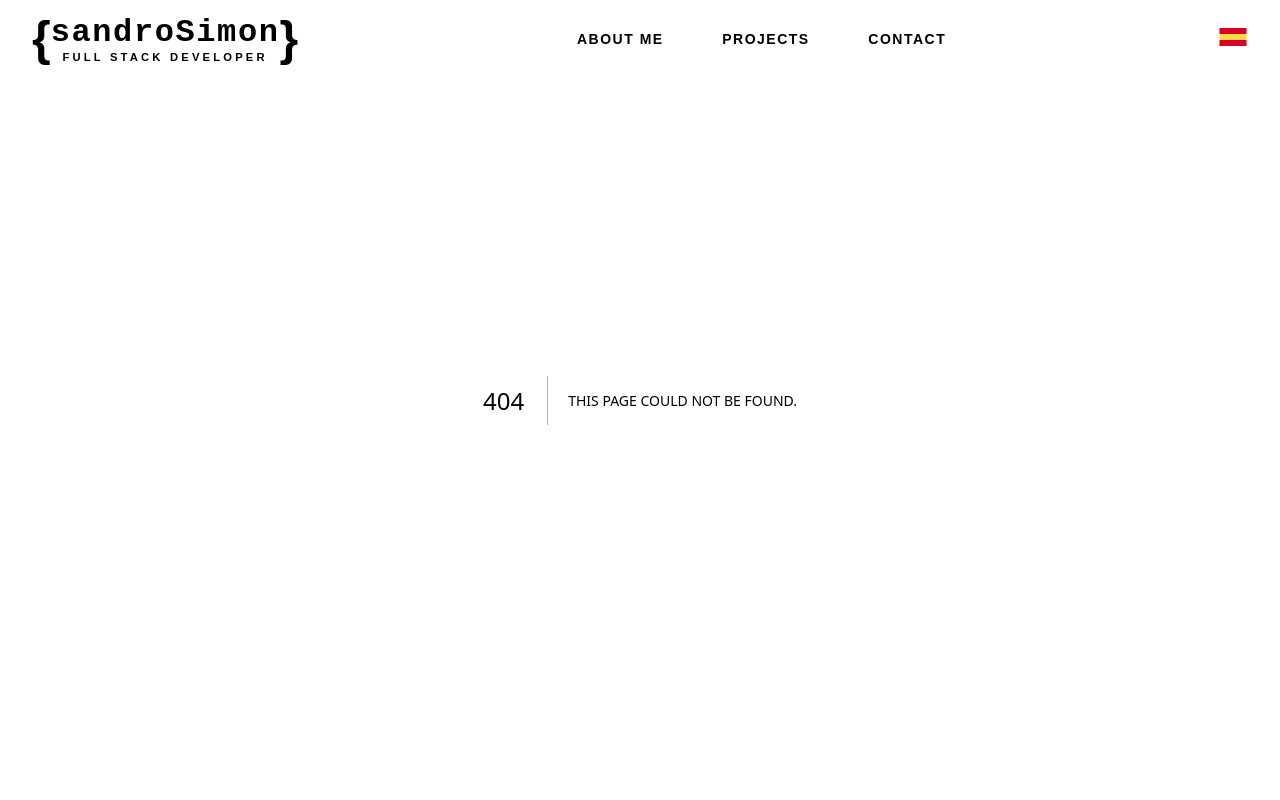
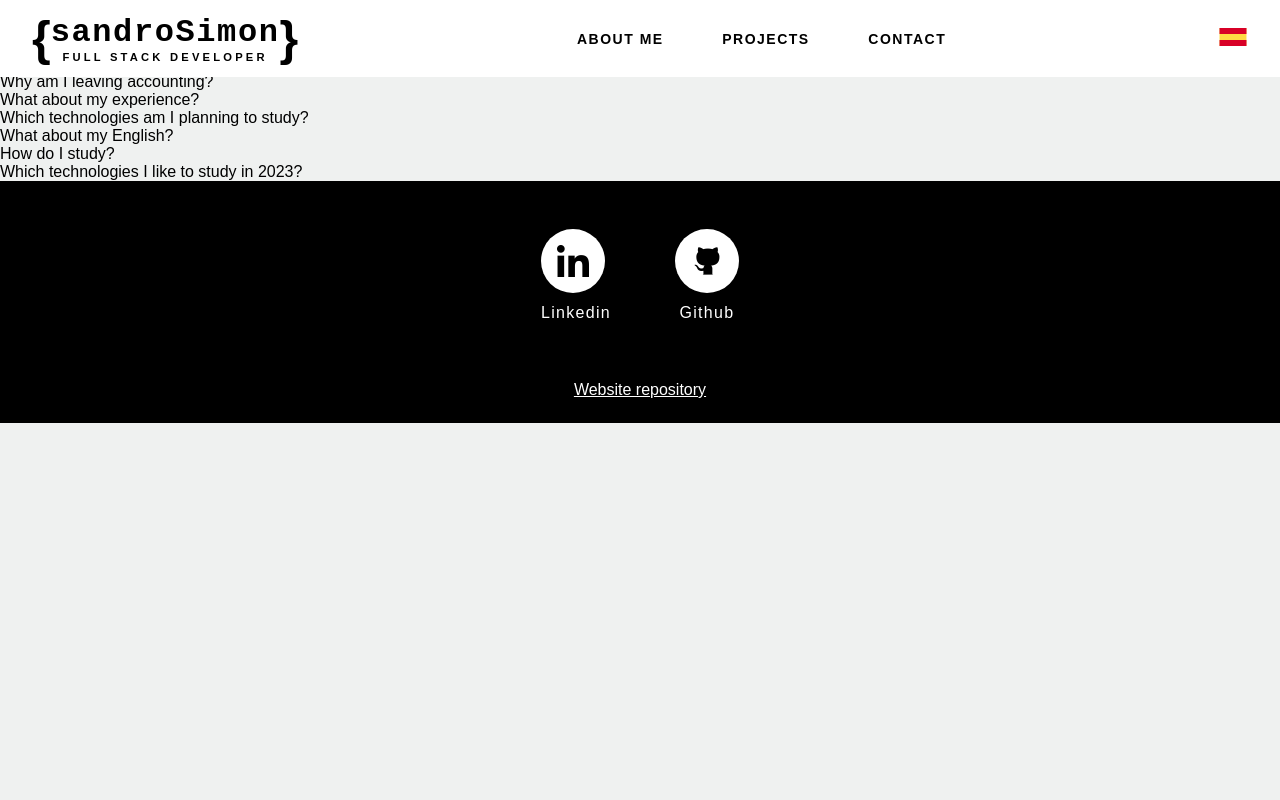
Before and after one commit to SandroSimonOre/sandrosimon.com-nextjs, a Next.js app: page /about in a window 1280 px wide. Before the commit this address had no page. Shown: the top 800 px of the page. Built offline with nearby package versions, Linux system fonts and the light colour scheme.

Commit message:
About, Projects pages added

```diff
--- /dev/null
+++ b/src/pages/about.tsx
@@ -0,0 +1,16 @@
+export default function About() {
+
+    return (
+        <>
+            <h1>Page in construction</h1>
+            <p>Who I am?</p>
+            <p>Which technologies I work with?</p>
+            <p>Why am I leaving accounting?</p>
+            <p>What about my experience?</p>
+            <p>Which technologies am I planning to study?</p>
+            <p>What about my English?</p>
+            <p>How do I study?</p>
+            <p>Which technologies I like to study in 2023?</p>
+        </>
+    )
+}
--- /dev/null
+++ b/src/pages/blog.tsx
@@ -0,0 +1,6 @@
+export default function Blog() {
+
+    return (
+        <h1>Page in construction</h1>
+    )
+}
--- /dev/null
+++ b/src/pages/projects.tsx
@@ -0,0 +1,6 @@
+export default function Projects() {
+
+    return (
+        <h1>Page in construction</h1>
+    )
+}
```
